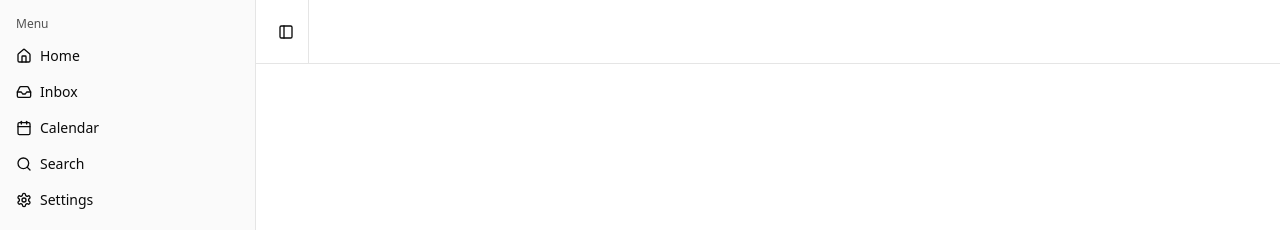
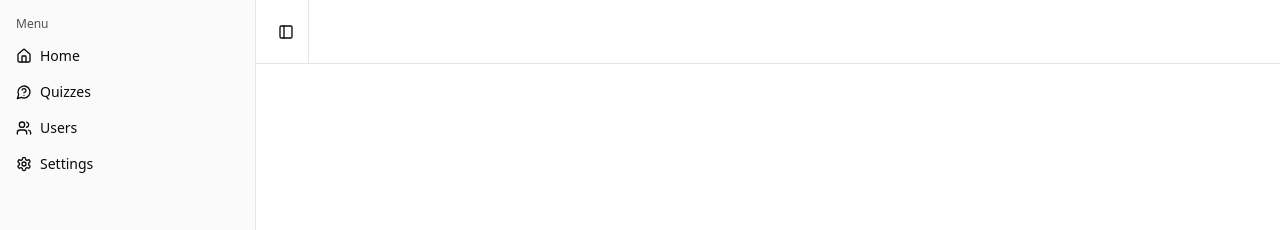
Before and after one commit to vitorpc4/quizz, a Next.js app: page /quiz in a window 1280 px wide. Shown: the top 230 px of the page. Built offline with nearby package versions, Linux system fonts and the light colour scheme; no server answers.

Commit message:
style: Atualiza ícones e URLs do menu lateral
- Atualiza os ícones e URLs do menu lateral do aplicativo.

```diff
--- a/src/Components/app-sidebar.jsx
+++ b/src/Components/app-sidebar.jsx
@@ -1,4 +1,4 @@
-import { Calendar, Home, Inbox, Search, Settings } from "lucide-react";
+import { Home, MessageCircleQuestion, Settings, Users } from "lucide-react";
 import {
   Sidebar,
   SidebarContent,
@@ -13,23 +13,18 @@ import {
 const items = [
   {
     title: "Home",
-    url: "#",
+    url: "/home",
     icon: Home,
   },
   {
-    title: "Inbox",
-    url: "#",
-    icon: Inbox,
+    title: "Quizzes",
+    url: "/quizzes",
+    icon: MessageCircleQuestion,
   },
   {
-    title: "Calendar",
+    title: "Users",
     url: "#",
-    icon: Calendar,
-  },
-  {
-    title: "Search",
-    url: "#",
-    icon: Search,
+    icon: Users,
   },
   {
     title: "Settings",
```
